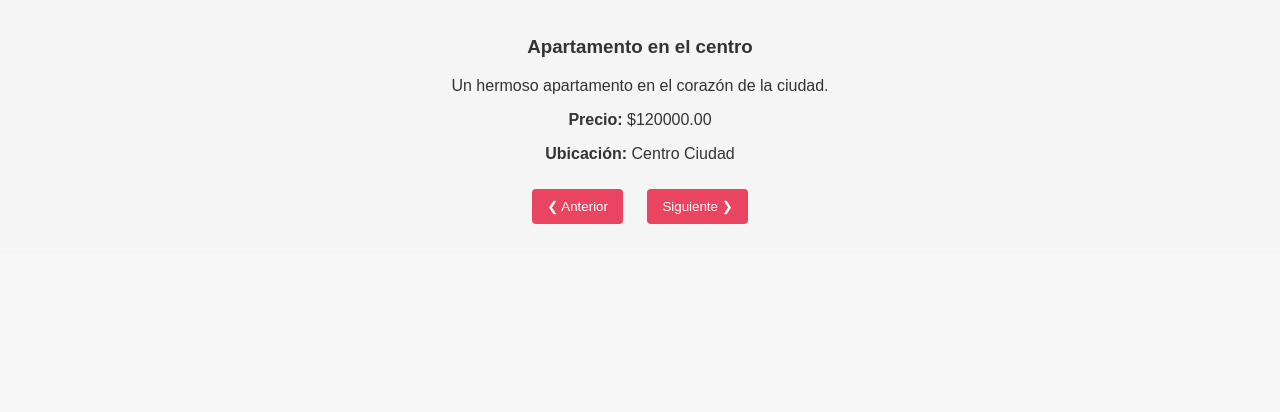
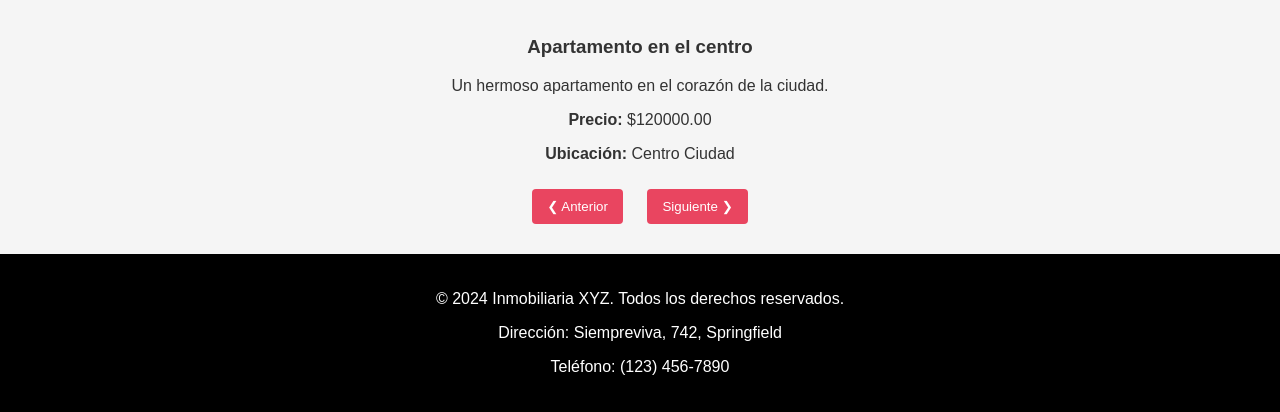
Before and after one commit to guelan14/parcialParadigmas, a PHP site: page / in a window 1280 px wide. Shown: the part 894-1306 px from the top of the page. Before the commit the page ends 1118 px from the top, so only its background shows below. Run offline with PHP 8.4, Linux system fonts and the light colour scheme; data comes from the database, SQL or seed files in the repository.

Commit message:
Agregado el detalle definitivo para el 10

```diff
--- a/index.php
+++ b/index.php
@@ -121,5 +121,11 @@ $modulo = $_GET['modulo'] ?? 'index.php';
 <script src="mn_js/mn_script.js"></script>
 
 </body>
-
+<footer class="footer">
+        <div class="footer-content">
+            <p>&copy; 2024 Inmobiliaria XYZ. Todos los derechos reservados.</p>
+            <p>Dirección: Siempreviva, 742, Springfield</p>
+            <p>Teléfono: (123) 456-7890</p>
+        </div>
+    </footer>
 </html>
--- a/mn_css/mn_styles.css
+++ b/mn_css/mn_styles.css
@@ -175,3 +175,19 @@ button:hover {
 .info-card p {
   font-size: 0.9rem; /* Tamaño de fuente más pequeño */
 }
+
+.footer {
+  background-color: #000; /* Color de fondo negro */
+  color: #fff; /* Color de texto blanco */
+  text-align: center; /* Centramos el texto */
+  padding: 20px 0; /* Espaciado superior e inferior */
+  position: relative; /* Posicionamiento relativo */
+  bottom: 0; /* Posiciona al final de la página */
+  width: 100%; /* Ancho completo */
+}
+
+.footer-content {
+  max-width: 800px; /* Limita el ancho del contenido */
+  margin: 0 auto; /* Centra el contenido */
+  padding: 0 20px; /* Espaciado lateral */
+}
```
